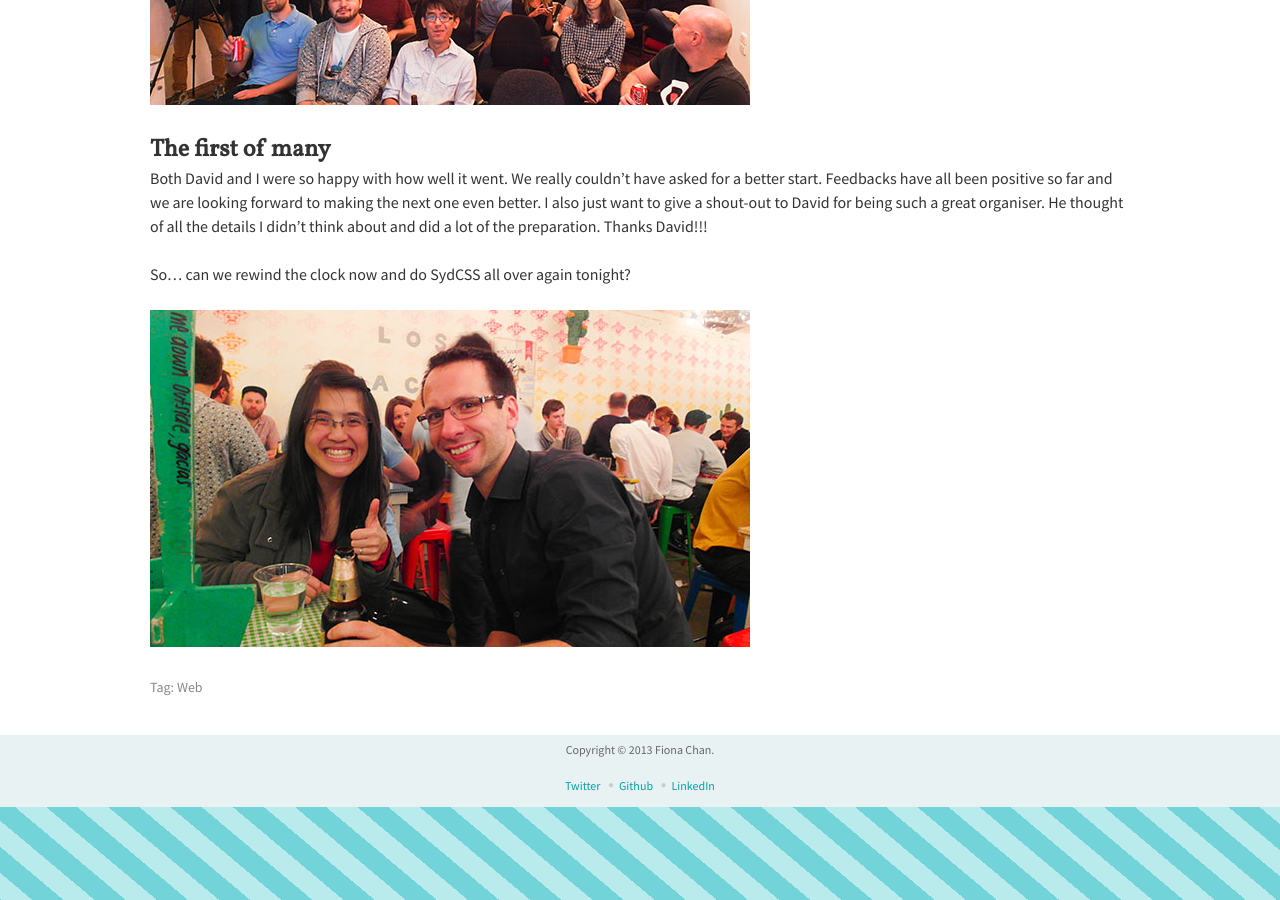
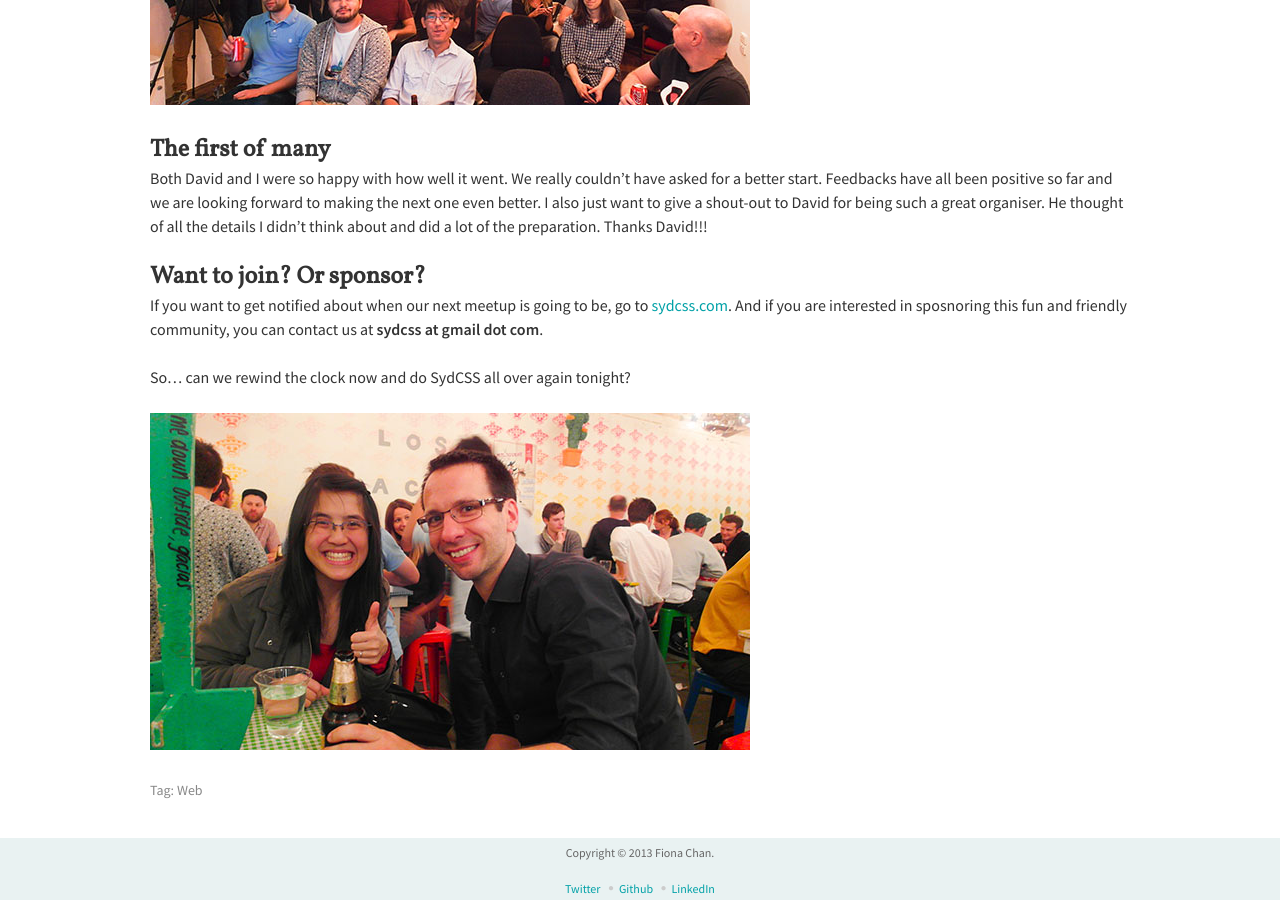
Before and after one commit to enterstudio/mobywhale-chan.github.io, a Jekyll site: the page built from _posts/2013-10-03-first-sydcss.md, in a window 1280 px wide and 900 px high, scrolled down 2735 px. Built offline with Jekyll 4.4.1, drawn with Linux system fonts in a browser that asks for light colours; Markdown is read by kramdown in place of the engine named in the settings.

Commit message:
Add info about how to contact us

```diff
--- a/_posts/2013-10-03-first-sydcss.md
+++ b/_posts/2013-10-03-first-sydcss.md
@@ -34,6 +34,10 @@ Our happy audience!
 ###The first of many
 Both David and I were so happy with how well it went. We really couldn't have asked for a better start. Feedbacks have all been positive so far and we are looking forward to making the next one even better. I also just want to give a shout-out to David for being such a great organiser. He thought of all the details I didn't think about and did a lot of the preparation. Thanks David!!!
 
+###Want to join? Or sponsor?
+If you want to get notified about when our next meetup is going to be, go to [sydcss.com](http://sydcss.com). And if you are interested in sposnoring this fun and friendly community, you can contact us at **sydcss at gmail dot com**.
+
+
 So... can we rewind the clock now and do SydCSS all over again tonight?
 
 ![Happy organisers]({{ site.url }}/assets/img/photos/sydcss05.jpg)
```
